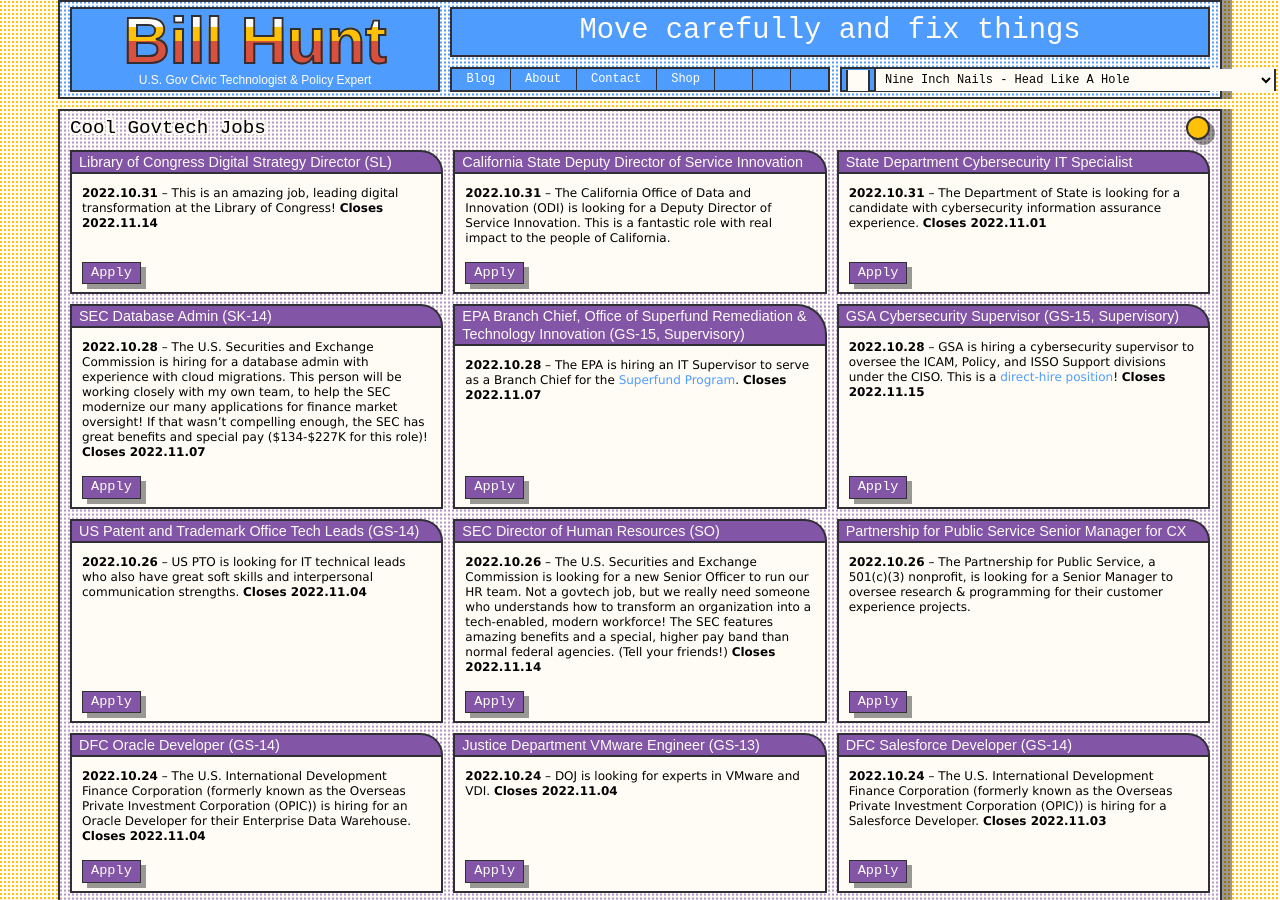
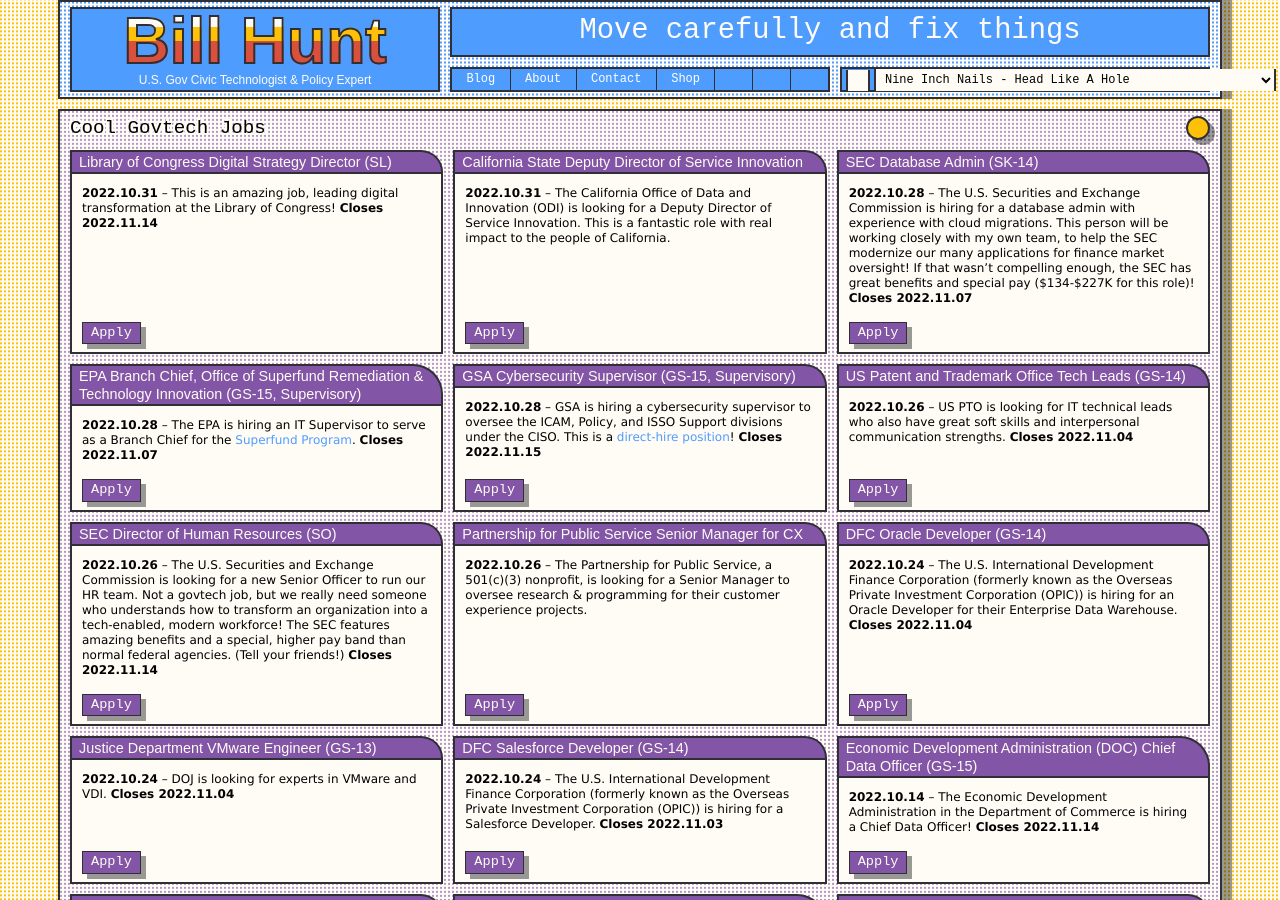
Before and after one commit to krusynth/billhunt.dev, a Jekyll site: the page built from jobs.md, in a window 1280 px wide and 900 px high. Built offline with Jekyll 4.4.1, drawn with Linux system fonts in a browser that asks for light colours; some web fonts are replaced.

Commit message:
Update content.

```diff
--- a/_data/jobs.yml
+++ b/_data/jobs.yml
@@ -9,12 +9,6 @@
   date: 2022-10-31
   closes:
   content: The California Office of Data and Innovation (ODI) is looking for a Deputy Director of Service Innovation. This is a fantastic role with real impact to the people of California.
-
-- title: State Department Cybersecurity IT Specialist
-  url: https://www.usajobs.gov/job/685381500
-  date: 2022-10-31
-  closes: 2022-11-01
-  content: The Department of State is looking for a candidate with cybersecurity information assurance experience.
 
 - title: SEC Database Admin (SK-14)
   url: https://www.usajobs.gov/GetJob/ViewDetails/686276400
```
